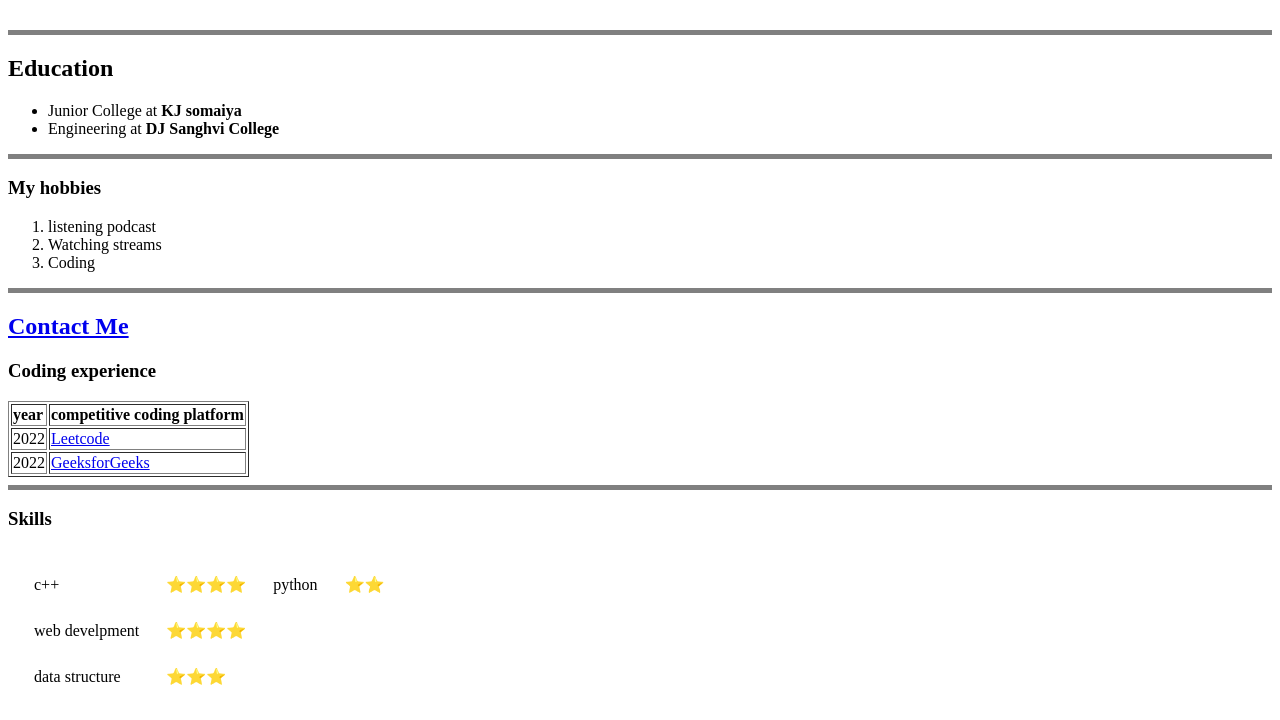
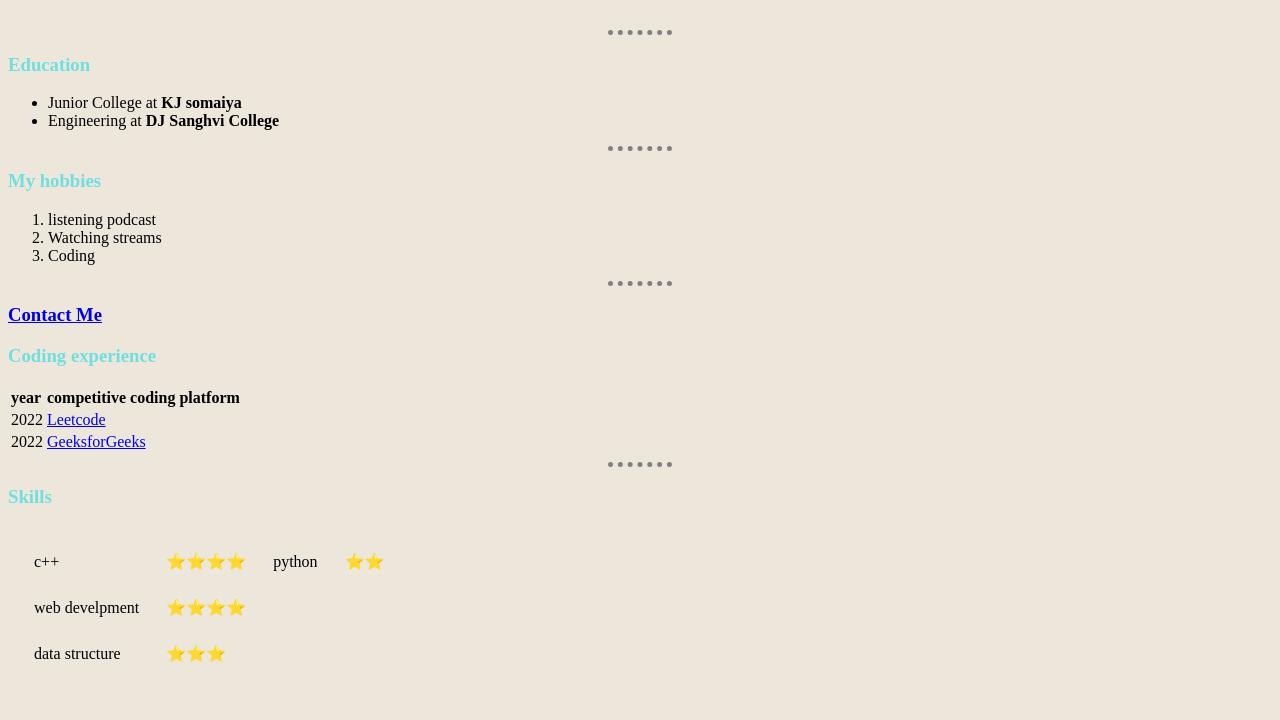
Before and after one commit to upendray08/MyProfile.io, a plain HTML site: page index.html in a window 1280 px wide. Shown: the part 186-906 px from the top of the page. After the commit the page ends 883 px from the top, so only its background shows below. Drawn offline with Linux system fonts and the light colour scheme.

Commit message:
style added in index and contact

```diff
--- /dev/null
+++ b/css/style.css
@@ -0,0 +1,28 @@
+body {
+  background-color: #ede6db;
+}
+hr {
+  border-style: dotted none none none;
+  /* border-bottom-style: none; */
+  /* border-left-style: none; */
+  /* border-right-style: none; */
+  height: 0px;
+  width: 5%;
+  border-width: 5px;
+  border-color: grey;
+  /* background-color: white; */
+}
+h1 {
+  color: #6fdfdf;
+}
+h2 {
+  color: #6fdfdf;
+}
+h3 {
+  color: #6fdfdf;
+}
+/* a {
+  color: #6fdfdf;
+  text-decoration:dotted;
+  cursor: auto;
+} */
--- a/index.html
+++ b/index.html
@@ -4,6 +4,7 @@
     <meta charset="UTF-8" />
     <meta http-equiv="X-UA-Compatible" content="IE=edge" />
     <meta name="viewport" content="width=device-width, initial-scale=1.0" />
+    <link rel="stylesheet" href="./css/style.css">
     <title>Upendra - personal site</title>
   </head>
 
@@ -36,10 +37,10 @@
         </td>
       </tr>
     </table>
-    <hr size="5" noshade />
-    <h2>
+    <hr />
+    <h3>
       Education
-    </h2>
+    </h3>
     <ul>
       <li>
         Junior College at
@@ -50,17 +51,17 @@
         <strong>DJ Sanghvi College</strong>
       </li>
     </ul>
-    <hr size="5" noshade />
+    <hr />
     <h3>My hobbies</h3>
     <ol type="1">
       <li>listening podcast</li>
       <li>Watching streams</li>
       <li>Coding</li>
     </ol>
-    <hr noshade size="5">
-    <h2><a href="./contact.html" target="_blank">Contact Me</a></h2>
+    <hr>
+    <h3><a href="./contact.html" target="_blank">Contact Me</a></h3>
     <h3>Coding experience</h3>
-    <table border="1">
+    <table>
       <thead style="font-weight: bold;">
         <tr>
           <td>year</td>
@@ -78,7 +79,7 @@
         </tr>
       </tbody>
     </table>
-    <hr noshade size="5">
+    <hr>
     <h3>Skills</h3>
     <table cellspacing="25" >
       <tr>
```
Also changed, not shown: contact.html (+8 -3 lines), 1 other file.
